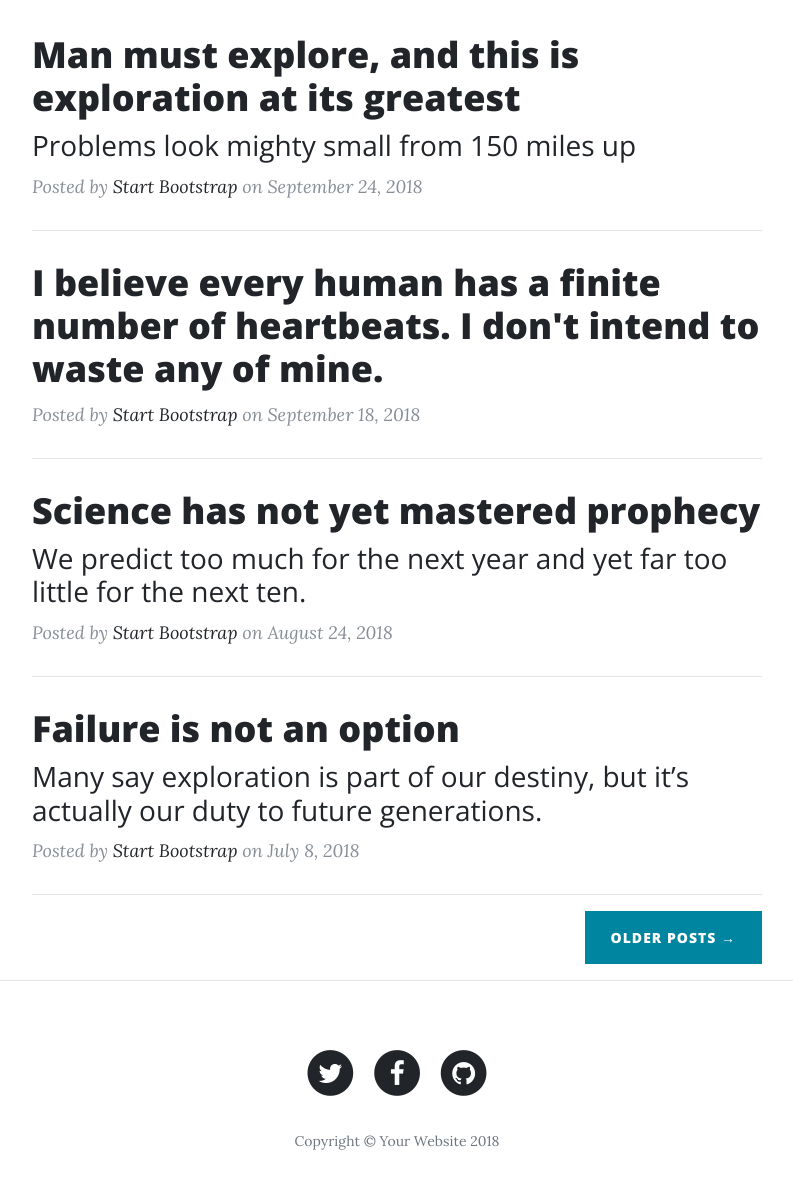
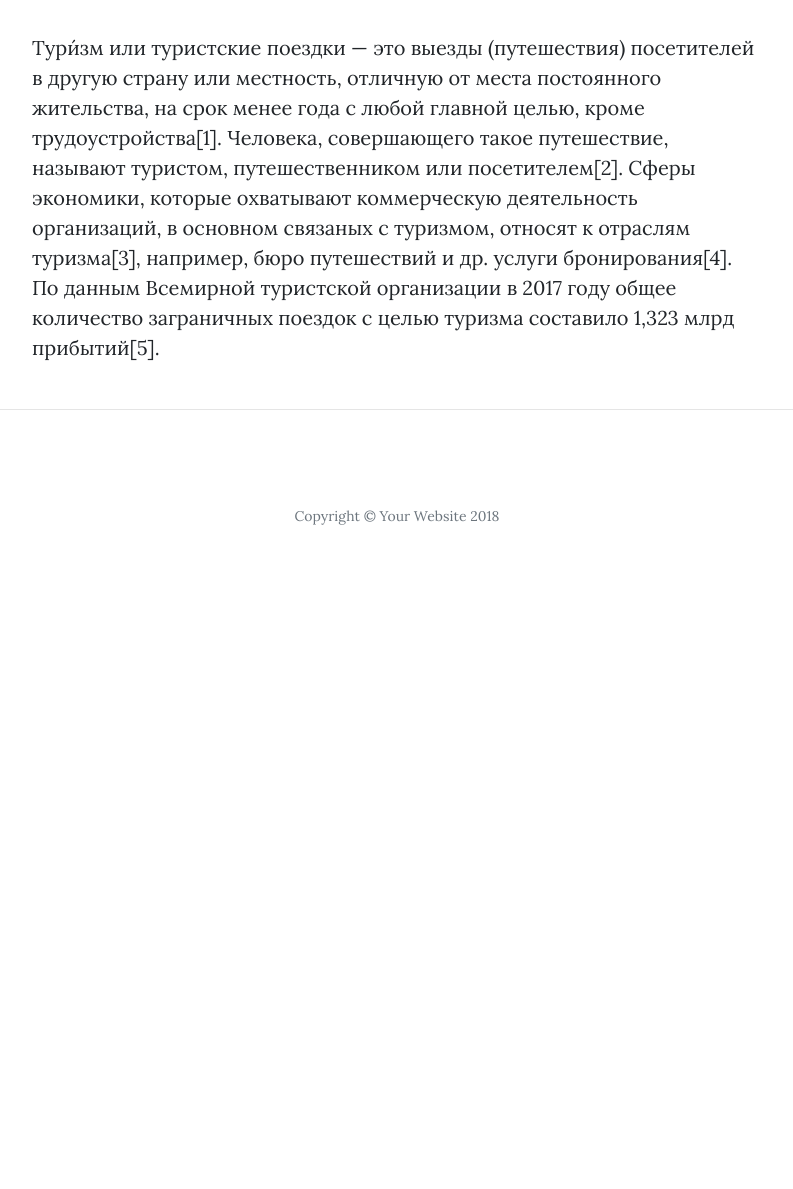
Before and after one commit to fr3nzyy/Arnika2, a website: page index.html in a window 1280 px wide. Shown: the part 347-1536 px from the top of the page, without its empty margins (243-1036 px from the left). After the commit the page ends 939 px from the top, so only its background shows below. Drawn offline with nearby package versions, Linux system fonts and the light colour scheme.

Commit message:
Русифицировано

```diff
--- a/index.html
+++ b/index.html
@@ -31,22 +31,22 @@
         <a class="navbar-brand" href="index.html">Арника турс</a>
         <button class="navbar-toggler navbar-toggler-right" type="button" data-toggle="collapse"
                 data-target="#navbarResponsive" aria-controls="navbarResponsive" aria-expanded="false" aria-label="Toggle navigation">
-          Menu
+          Меню
           <i class="fa fa-bars"></i>
         </button>
         <div class="collapse navbar-collapse" id="navbarResponsive">
           <ul class="navbar-nav ml-auto">
             <li class="nav-item">
-              <a class="nav-link" href="index.html">Home</a>
+              <a class="nav-link" href="index.html">Домой</a>
             </li>
             <li class="nav-item">
-              <a class="nav-link" href="about.html">About</a>
+              <a class="nav-link" href="about.html">О компании</a>
             </li>
+            <!--<li class="nav-item">-->
+              <!--<a class="nav-link" href="post.html">Sample Post</a>-->
+            <!--</li>-->
             <li class="nav-item">
-              <a class="nav-link" href="post.html">Sample Post</a>
-            </li>
-            <li class="nav-item">
-              <a class="nav-link" href="contact.html">Contact</a>
+              <a class="nav-link" href="contact.html">Контакты</a>
             </li>
           </ul>
         </div>
@@ -54,14 +54,14 @@
     </nav>
 
     <!-- Page Header -->
-    <header class="masthead" style="background-image: url('img/photo.jpg'); height: 300px">
+    <header class="masthead" style="background-image: url('img/backgroundPicture.jpg'); height: 300px">
       <div class="overlay"></div>
       <div class="container">
         <div class="row">
           <div class="col-md-8 col-md-10 mx-auto">
-            <div class="site-heading mt-4">
-              <h2>Clean Blog</h2>
-              <span class="subheading">A Blog Theme by Start Bootstrap</span>
+            <div class="site-heading" style="height: 300px;!important;">
+              <h2>Туристские поездки по всему миру</h2>
+              <span class="subheading">Исключительно технологический бизнес</span>
             </div>
           </div>
         </div>
@@ -73,62 +73,67 @@
       <div class="row">
         <div class="col-lg-8 col-md-10 mx-auto">
           <div class="post-preview">
-            <a href="post.html">
-              <h2 class="post-title">
-                Man must explore, and this is exploration at its greatest
-              </h2>
-              <h3 class="post-subtitle">
-                Problems look mighty small from 150 miles up
-              </h3>
-            </a>
-            <p class="post-meta">Posted by
-              <a href="#">Start Bootstrap</a>
-              on September 24, 2018</p>
-          </div>
-          <hr>
-          <div class="post-preview">
-            <a href="post.html">
-              <h2 class="post-title">
-                I believe every human has a finite number of heartbeats. I don't intend to waste any of mine.
-              </h2>
-            </a>
-            <p class="post-meta">Posted by
-              <a href="#">Start Bootstrap</a>
-              on September 18, 2018</p>
-          </div>
-          <hr>
-          <div class="post-preview">
-            <a href="post.html">
-              <h2 class="post-title">
-                Science has not yet mastered prophecy
-              </h2>
-              <h3 class="post-subtitle">
-                We predict too much for the next year and yet far too little for the next ten.
-              </h3>
-            </a>
-            <p class="post-meta">Posted by
-              <a href="#">Start Bootstrap</a>
-              on August 24, 2018</p>
-          </div>
-          <hr>
-          <div class="post-preview">
-            <a href="post.html">
-              <h2 class="post-title">
-                Failure is not an option
-              </h2>
-              <h3 class="post-subtitle">
-                Many say exploration is part of our destiny, but it’s actually our duty to future generations.
-              </h3>
-            </a>
-            <p class="post-meta">Posted by
-              <a href="#">Start Bootstrap</a>
-              on July 8, 2018</p>
-          </div>
-          <hr>
-          <!-- Pager -->
-          <div class="clearfix">
-            <a class="btn btn-primary float-right" href="#">Older Posts &rarr;</a>
-          </div>
+            <p>Тури́зм или туристские поездки — это выезды (путешествия) посетителей в другую страну или местность, отличную от места постоянного жительства, на срок менее года с любой главной целью, кроме трудоустройства[1].
+
+              Человека, совершающего такое путешествие, называют туристом, путешественником или посетителем[2]. Сферы экономики, которые охватывают коммерческую деятельность организаций, в основном связаных с туризмом, относят к отраслям туризма[3], например, бюро путешествий и др. услуги бронирования[4].
+
+              По данным Всемирной туристской организации в 2017 году общее количество заграничных поездок с целью туризма составило 1,323 млрд прибытий[5].</p>
+            <!--<a href="post.html">-->
+              <!--<h2 class="post-title">-->
+                <!--Man must explore, and this is exploration at its greatest-->
+              <!--</h2>-->
+              <!--<h3 class="post-subtitle">-->
+                <!--Problems look mighty small from 150 miles up-->
+              <!--</h3>-->
+            <!--</a>-->
+            <!--<p class="post-meta">Posted by-->
+              <!--<a href="#">Start Bootstrap</a>-->
+              <!--on September 24, 2018</p>-->
+          <!--</div>-->
+          <!--<hr>-->
+          <!--<div class="post-preview">-->
+            <!--<a href="post.html">-->
+              <!--<h2 class="post-title">-->
+                <!--I believe every human has a finite number of heartbeats. I don't intend to waste any of mine.-->
+              <!--</h2>-->
+            <!--</a>-->
+            <!--<p class="post-meta">Posted by-->
+              <!--<a href="#">Start Bootstrap</a>-->
+              <!--on September 18, 2018</p>-->
+          <!--</div>-->
+          <!--<hr>-->
+          <!--<div class="post-preview">-->
+            <!--<a href="post.html">-->
+              <!--<h2 class="post-title">-->
+                <!--Science has not yet mastered prophecy-->
+              <!--</h2>-->
+              <!--<h3 class="post-subtitle">-->
+                <!--We predict too much for the next year and yet far too little for the next ten.-->
+              <!--</h3>-->
+            <!--</a>-->
+            <!--<p class="post-meta">Posted by-->
+              <!--<a href="#">Start Bootstrap</a>-->
+              <!--on August 24, 2018</p>-->
+          <!--</div>-->
+          <!--<hr>-->
+          <!--<div class="post-preview">-->
+            <!--<a href="post.html">-->
+              <!--<h2 class="post-title">-->
+                <!--Failure is not an option-->
+              <!--</h2>-->
+              <!--<h3 class="post-subtitle">-->
+                <!--Many say exploration is part of our destiny, but it’s actually our duty to future generations.-->
+              <!--</h3>-->
+            <!--</a>-->
+            <!--<p class="post-meta">Posted by-->
+              <!--<a href="#">Start Bootstrap</a>-->
+              <!--on July 8, 2018</p>-->
+          <!--</div>-->
+          <!--<hr>-->
+          <!--&lt;!&ndash; Pager &ndash;&gt;-->
+          <!--<div class="clearfix">-->
+            <!--<a class="btn btn-primary float-right" href="#">Older Posts &rarr;</a>-->
+          <!--</div>-->
         </div>
       </div>
     </div>
@@ -140,32 +145,6 @@
       <div class="container">
         <div class="row">
           <div class="col-lg-8 col-md-10 mx-auto">
-            <ul class="list-inline text-center">
-              <li class="list-inline-item">
-                <a href="#">
-                  <span class="fa-stack fa-lg">
-                    <i class="fa fa-circle fa-stack-2x"></i>
-                    <i class="fa fa-twitter fa-stack-1x fa-inverse"></i>
-                  </span>
-                </a>
-              </li>
-              <li class="list-inline-item">
-                <a href="#">
-                  <span class="fa-stack fa-lg">
-                    <i class="fa fa-circle fa-stack-2x"></i>
-                    <i class="fa fa-facebook fa-stack-1x fa-inverse"></i>
-                  </span>
-                </a>
-              </li>
-              <li class="list-inline-item">
-                <a href="#">
-                  <span class="fa-stack fa-lg">
-                    <i class="fa fa-circle fa-stack-2x"></i>
-                    <i class="fa fa-github fa-stack-1x fa-inverse"></i>
-                  </span>
-                </a>
-              </li>
-            </ul>
             <p class="copyright text-muted">Copyright &copy; Your Website 2018</p>
           </div>
         </div>
--- a/scss/_bootstrap-overrides.scss
+++ b/scss/_bootstrap-overrides.scss
@@ -25,3 +25,5 @@
   font-size: 16px;
   padding: 25px 35px;
 }
+
+.site-heading{padding:100px 0}
--- a/scss/_mixins.scss
+++ b/scss/_mixins.scss
@@ -61,8 +61,10 @@
   background-size: cover;
 }
 @mixin serif-font() {
-  font-family: 'Lora', 'Times New Roman', serif;
+  font-family: 'FF Unit Slab', slab-serif;
+  //font-family: 'Lora', 'Times New Roman', serif;
 }
 @mixin sans-serif-font() {
-  font-family: 'Open Sans', 'Helvetica Neue', Helvetica, Arial, sans-serif;
+  font-family: 'FF Unit Slab', slab-serif;
+  //font-family: 'Open Sans', 'Helvetica Neue', Helvetica, Arial, sans-serif;
 }
```
Also changed, not shown: about.html (+23 -14 lines), css/clean-blog.min.css, img/backgroundPicture.jpg (added).
